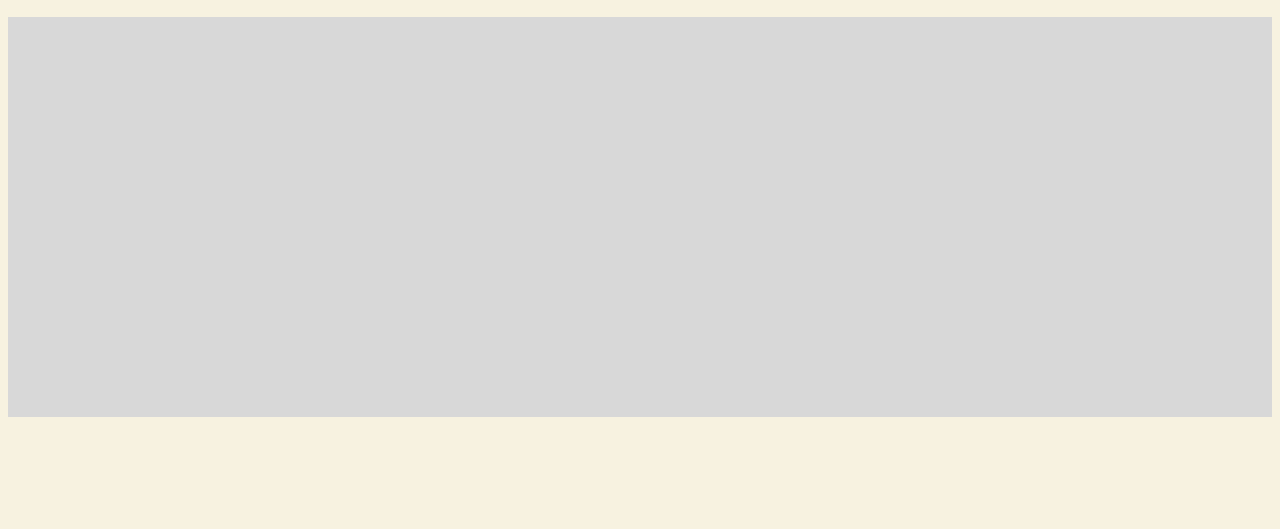
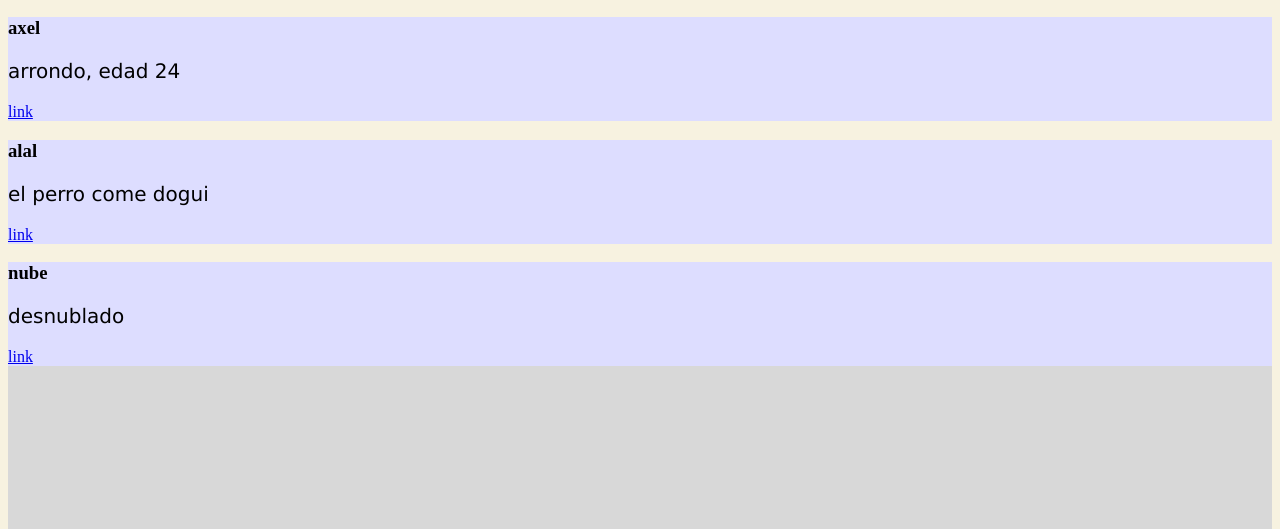
Before and after one commit to axeldamian/nodeprimerp, a website: page public/diario.html in a window 1280 px wide. Shown: the part 271-800 px from the top of the page. Drawn offline with nearby package versions, Linux system fonts and the light colour scheme.

Commit message:
2 enlaces

```diff
--- a/public/diario.html
+++ b/public/diario.html
@@ -31,7 +31,8 @@ Todo Noticias
 El ex gobernador fue grabado en un boliche con la modelo, en medio de la investigación y los allanamientos por los presuntos vuelos pagados con fondos públicos de la Provincia. Mirás las imágenes.</p>
 </div>
 
-<div id="infoarticulo" > </div>
+<div id="articuloslistado"></div>
+<div id="infoarticulo"    ></div>
 <!-- fin otras noticias div -->
 </div>
 </BODY>
```
Also changed, not shown: public/enlace2.html (+1 -3 lines).
